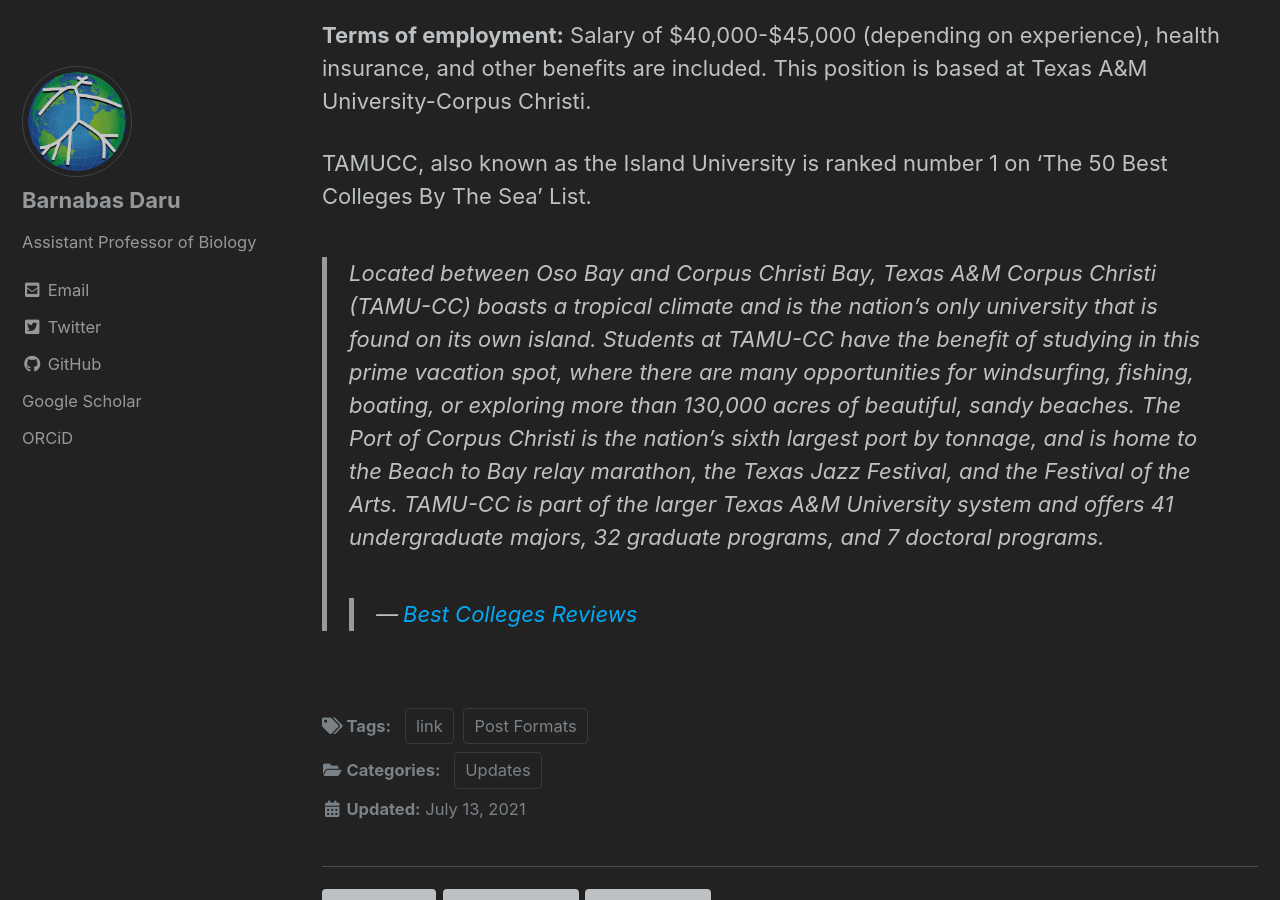
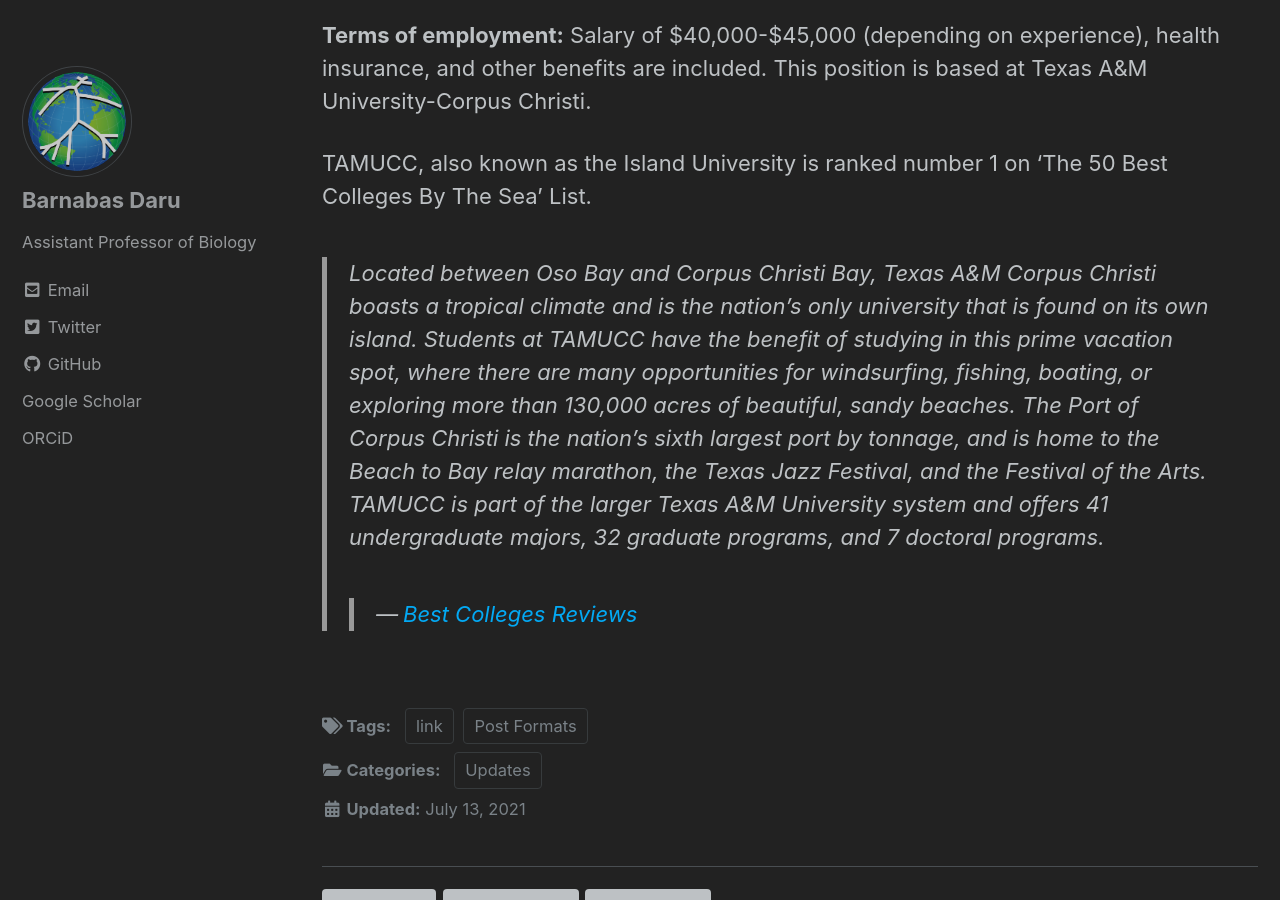
Before and after one commit to darunabas/darulab.github.io, a Jekyll site: the page built from _posts/2021-07-13-Postdoctoral-Position-Biogeography.md, in a window 1280 px wide and 900 px high, scrolled down 1797 px. Built offline with Jekyll 4.4.1, drawn with Linux system fonts in a browser that asks for light colours; cached includes are drawn as plain includes.

Commit message:
Update 2021-07-13-Postdoctoral-Position-Biogeography.md

```diff
--- a/_posts/2021-07-13-Postdoctoral-Position-Biogeography.md
+++ b/_posts/2021-07-13-Postdoctoral-Position-Biogeography.md
@@ -50,6 +50,6 @@
 
 TAMUCC, also known as the Island University is ranked number 1 on ‘The 50 Best Colleges By The Sea’ List.
 
-> Located between Oso Bay and Corpus Christi Bay, Texas A&M Corpus Christi (TAMU-CC) boasts a tropical climate and is the nation’s only university that is found on its own island. Students at TAMU-CC have the benefit of studying in this prime vacation spot, where there are many opportunities for windsurfing, fishing, boating, or exploring more than 130,000 acres of beautiful, sandy beaches. The Port of Corpus Christi is the nation’s sixth largest port by tonnage, and is home to the Beach to Bay relay marathon, the Texas Jazz Festival, and the Festival of the Arts. TAMU-CC is part of the larger Texas A&M University system and offers 41 undergraduate majors, 32 graduate programs, and 7 doctoral programs.
+> Located between Oso Bay and Corpus Christi Bay, Texas A&M Corpus Christi boasts a tropical climate and is the nation’s only university that is found on its own island. Students at TAMUCC have the benefit of studying in this prime vacation spot, where there are many opportunities for windsurfing, fishing, boating, or exploring more than 130,000 acres of beautiful, sandy beaches. The Port of Corpus Christi is the nation’s sixth largest port by tonnage, and is home to the Beach to Bay relay marathon, the Texas Jazz Festival, and the Festival of the Arts. TAMUCC is part of the larger Texas A&M University system and offers 41 undergraduate majors, 32 graduate programs, and 7 doctoral programs.
 >
 >> <cite>[Best Colleges Reviews](https://www.bestcollegereviews.org/colleges-by-the-sea/){:target="_blank"}</cite>
```
